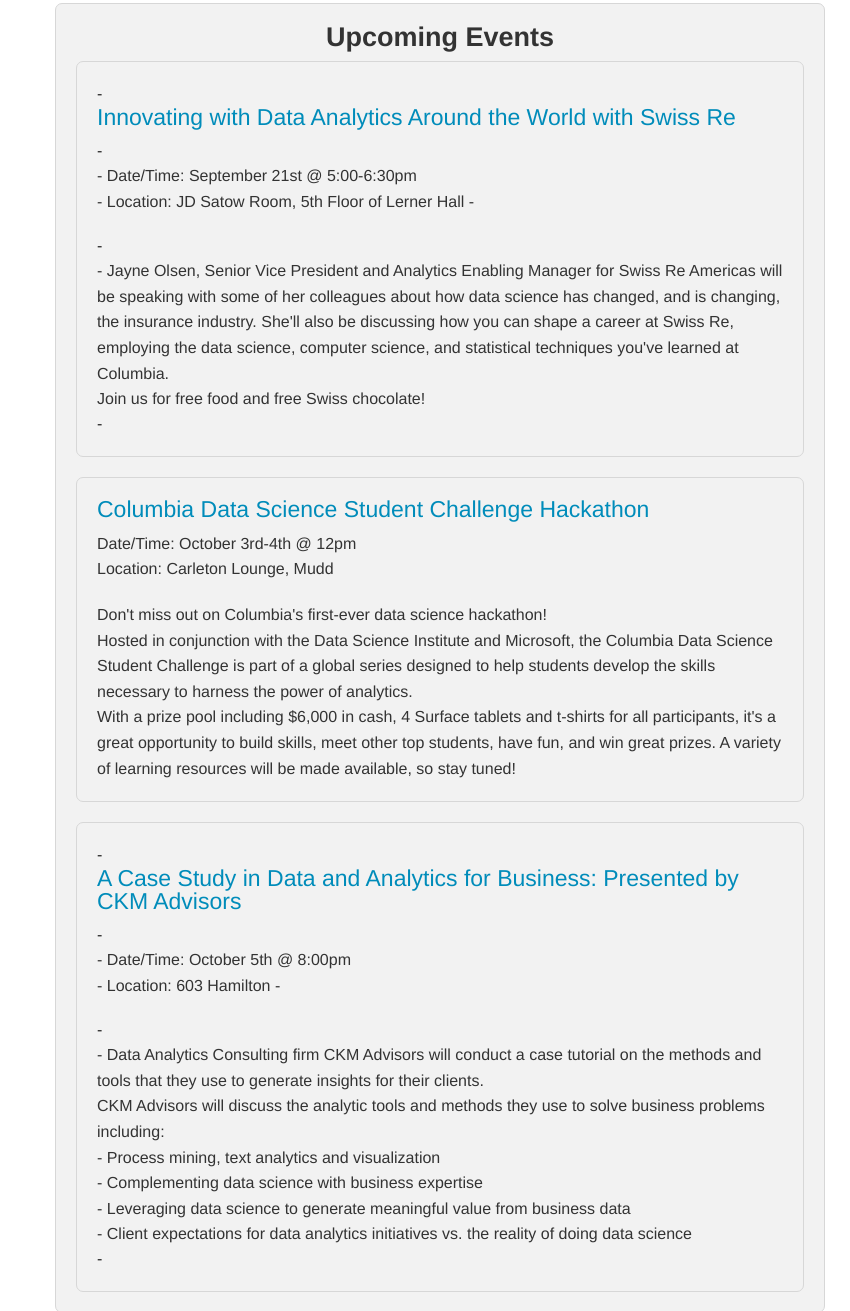
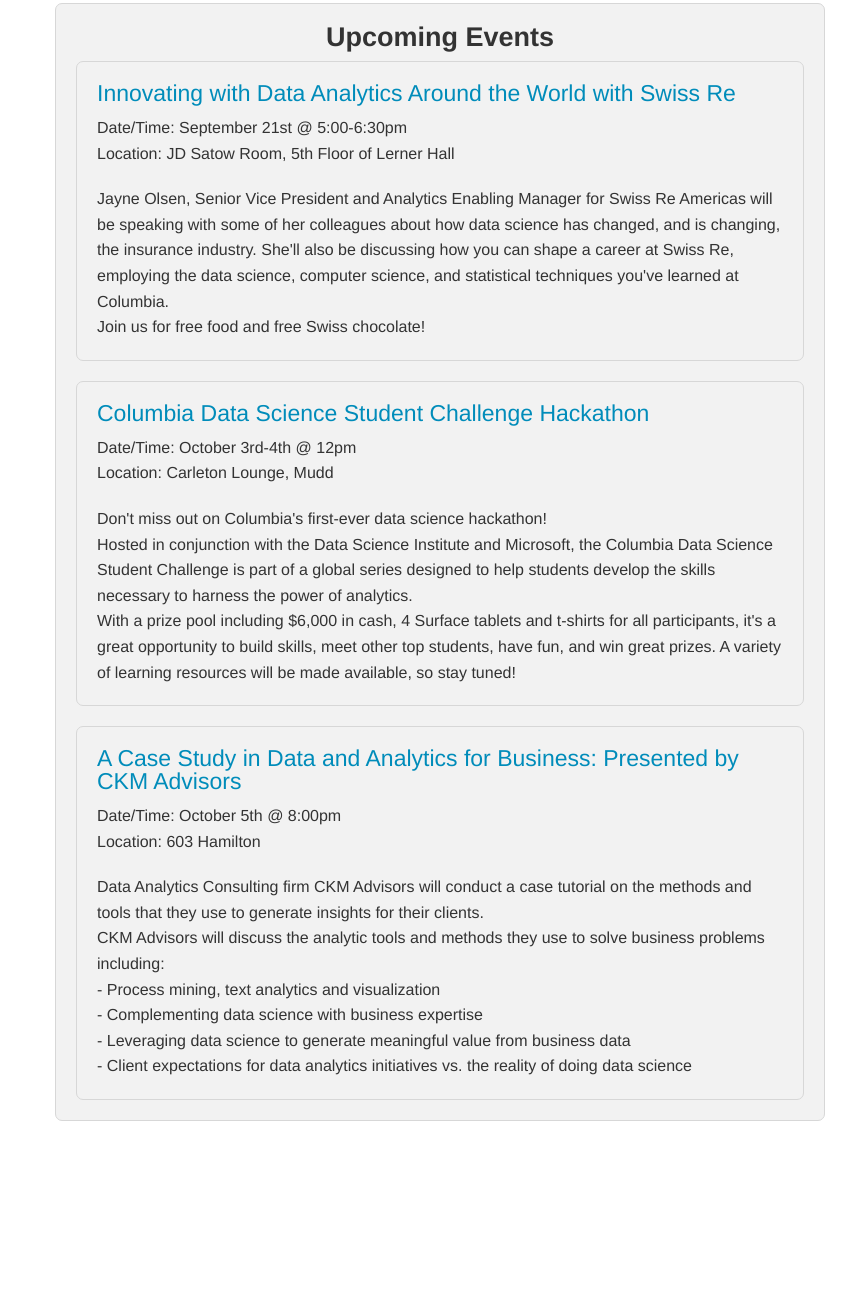
Before and after one commit to columbiadatascience/columbiadatascience.github.io, a website: page events.html in a window 1280 px wide. Shown: the part 74-1385 px from the top of the page, 0-850 px from the left. After the commit the page ends 1215 px from the top, so only its background shows below. Drawn offline with Linux system fonts and the light colour scheme; grey boxes are pictures that could not be loaded.

Commit message:
Fixed formatting issue

```diff
--- a/events.html
+++ b/events.html
@@ -104,16 +104,16 @@
        <div class="panel radius">
 	<h3 class="text-center"><strong>Upcoming Events</strong></h3>
 	<div class="panel radius">
--            <h4><a href = "https://www.facebook.com/events/632480146889141/">Innovating with Data Analytics Around the World with Swiss Re</a></h4>
--            <p class="p2">
--              <span class="s1">Date/Time</span>:  September 21st @ 5:00-6:30pm<br />
--              <span class="s1">Location</span>: JD Satow Room, 5th Floor of Lerner Hall
--            </p>
--            <p class="p2">
--            Jayne Olsen, Senior Vice President and Analytics Enabling Manager for Swiss Re Americas will be speaking with some of her colleagues about how data science has changed, and is changing, the insurance industry. She'll also be discussing how you can shape a career at Swiss Re, employing the data science, computer science, and statistical techniques you've learned at Columbia. </br>
+            <h4><a href = "https://www.facebook.com/events/632480146889141/">Innovating with Data Analytics Around the World with Swiss Re</a></h4>
+            <p class="p2">
+              <span class="s1">Date/Time</span>:  September 21st @ 5:00-6:30pm<br />
+              <span class="s1">Location</span>: JD Satow Room, 5th Floor of Lerner Hall
+            </p>
+            <p class="p2">
+            Jayne Olsen, Senior Vice President and Analytics Enabling Manager for Swiss Re Americas will be speaking with some of her colleagues about how data science has changed, and is changing, the insurance industry. She'll also be discussing how you can shape a career at Swiss Re, employing the data science, computer science, and statistical techniques you've learned at Columbia. </br>
 		Join us for free food and free Swiss chocolate!
 		</p>
--          </div>
+          </div>
 	<div class="panel radius">
             <h4><a href = "https://www.facebook.com/events/889496361143100/"> Columbia Data Science Student Challenge Hackathon</a></h4>
             <p class="p2">
@@ -127,13 +127,13 @@
 	    </p>
           </div>
 	<div class="panel radius">
--            <h4><a href = "https://www.facebook.com/events/488721814638982/">A Case Study in Data and Analytics for Business: Presented by CKM Advisors</a></h4>
--            <p class="p2">
--              <span class="s1">Date/Time</span>:  October 5th @ 8:00pm<br />
--              <span class="s1">Location</span>: 603 Hamilton
--            </p>
--            <p class="p2">
--            Data Analytics Consulting firm CKM Advisors will conduct a case tutorial on the methods and tools that they use to generate insights for their clients. </br>
+            <h4><a href = "https://www.facebook.com/events/488721814638982/">A Case Study in Data and Analytics for Business: Presented by CKM Advisors</a></h4>
+            <p class="p2">
+              <span class="s1">Date/Time</span>:  October 5th @ 8:00pm<br />
+              <span class="s1">Location</span>: 603 Hamilton
+            </p>
+            <p class="p2">
+            Data Analytics Consulting firm CKM Advisors will conduct a case tutorial on the methods and tools that they use to generate insights for their clients. </br>
 		CKM Advisors will discuss the analytic tools and methods they use to solve business problems including:</br>
 
 - Process mining, text analytics and visualization</br>
@@ -141,7 +141,7 @@
 - Leveraging data science to generate meaningful value from business data</br>
 - Client expectations for data analytics initiatives vs. the reality of doing data science</br>
 		</p>
--          </div>
+          </div>
         </div>
       </div>
 
```
